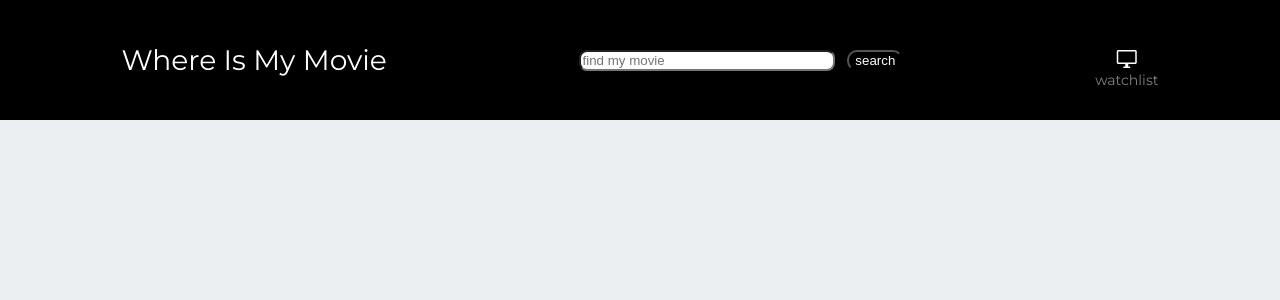
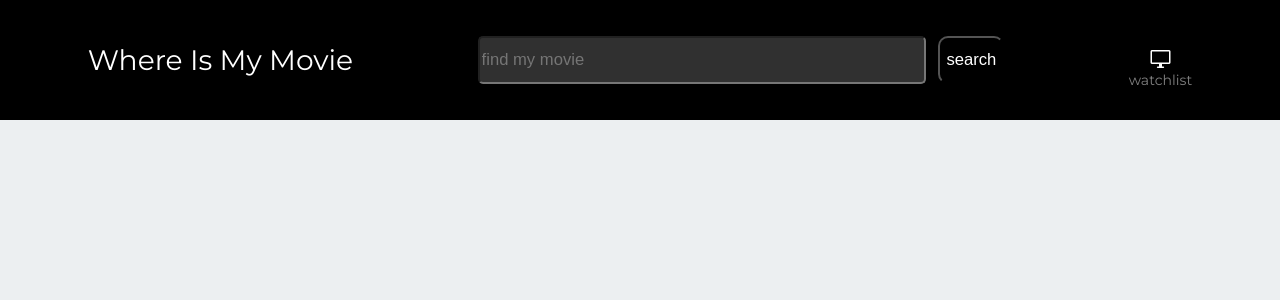
Before and after one commit to vineethp1232/where-is-my-movie, a React (Create React App) app: page / in a window 1280 px wide. Shown: the top 300 px of the page. Built offline with nearby package versions, Linux system fonts and the light colour scheme.

Commit message:
navbar style changed

```diff
--- a/src/Navbar/index.js
+++ b/src/Navbar/index.js
@@ -1,23 +1,29 @@
-import React, { useState } from 'react'
+import React, { useState,useRef } from 'react'
 import "./navbar.css"
-import { Link } from "react-router-dom"
+import { Link,useNavigate } from "react-router-dom"
 function Index({ handleSearch, watchlist }) {
-
+  const Inputref=useRef(null)
   const [search, setSearch] = useState("")
+  const navigate=useNavigate();
   function handleInputChange(event) {
     setSearch(event.target.value)
   }
-  function getSearch() {
+  function handleFormSubmit(event) {
+    event.preventDefault();
     handleSearch(search)
      setSearch("")
+     navigate('/');
+     Inputref.current.focus();
   }
   return (
     <div className='nav'>
       <h1><Link to="./">Where Is My Movie</Link></h1>
 
         <div className='search'>
-          <input type="text" placeholder='find my movie' onChange={handleInputChange} className='search-box'></input>
-          <button onClick={getSearch} type="submit" className='search'><Link to="/">search</Link></button>
+          <form onSubmit={handleFormSubmit}>
+          <input type="text" placeholder='find my movie' value={search} onChange={handleInputChange} className='search-box' ref={Inputref}></input>
+          <button onClick={handleFormSubmit} type="submit" className='search'>search</button>
+          </form>
         </div>
         <Link to="/watchlist"><div className='watchlist_container'>
           <span className="material-symbols-rounded" id="watchlist">
--- a/src/Navbar/navbar.css
+++ b/src/Navbar/navbar.css
@@ -19,15 +19,20 @@ a{
   }
 
 .search-box{
-  border-radius: 8px;
-  width:20vw;
+  border-radius: 5px;
+  width:35vw;
+  height:6vh;
   margin-right: 1vw;
+  background-color:#303030;
+  color:white;
+  font-size: 1.3vw;
 }
 .search{
   right: 0;
   border-radius: 10px;
   background-color:black;
   color: white;
+  font-size: 1.3vw;
 }
 
 .material-symbols-rounded {
@@ -85,3 +90,6 @@ a{
 .watchlist_container:hover .watchlist-text {
   color:white;
 }
+form{
+  display: flex;
+}
--- a/src/movieDetails.css
+++ b/src/movieDetails.css
@@ -100,8 +100,9 @@
     }
     .rating{
     color:#E0E0E0;
-            margin-left:0.5vw;
+
           margin-top:43vh ;
+          font-size: 1vw;
     }
     .description {
         display: flex;
@@ -196,13 +197,15 @@ iframe, .iframe{
 #watchNow{
   background-color: rgba(255, 255, 255, 0.2);
   width:30vw;
-  margin-left:23vw;
-  margin-bottom: 15vh;
+  margin-left:20vw;
+
+  margin-right: 10vw;
   text-shadow: 2px 2px 4px rgba(0, 0, 0, 0.5);
 }
 .watch{
   display: flex;
   margin-bottom: 3vh;
+
 }
 .detail_watch{
   width:30vw;
--- a/src/movieDetails.js
+++ b/src/movieDetails.js
@@ -24,11 +24,12 @@ function MovieDetails({ movies, getWatchList, watchlist, isFromWatchlist }) {
               <div className="title1">{myMovie.title}</div>
 
               <div className="title2">{myMovie.tagline}</div>
-              <h3 className="year">
+
+              <div className="watch">
+                <div className="detail_watch">
+                <h3 className="year">
                 {myMovie.year}, {myMovie.directors[0]}
               </h3>
-              <div className="watch">
-                <div className="detail_watch">
                   <span className="rating">
                     IMDB rating {myMovie.imdbRating}/100
                   </span>
@@ -42,58 +43,15 @@ function MovieDetails({ movies, getWatchList, watchlist, isFromWatchlist }) {
                     })}
                   </p>
                 </div>
-                {myMovie.streamingInfo.in &&
-                Object.keys(myMovie.streamingInfo.in).length > 0 ? (
-                  <div>
-                    {myMovie.streamingInfo.in.hotstar && (
-                      <a
-                        href={myMovie.streamingInfo.in.hotstar[0].link}
-                        target="_blank"
-                        rel="noopener noreferrer"
-                      >
-                        <button className="button2" id="watchNow">
-                          Watch on Hotstar
-                        </button>
-                      </a>
-                    )}
-                    {myMovie.streamingInfo.in.prime && (
-                      <a
-                        href={myMovie.streamingInfo.in.prime[0].link}
-                        target="_blank"
-                        rel="noopener noreferrer"
-                      >
-                        <button className="button2" id="watchNow">
-                          Watch on prime video
-                        </button>
-                      </a>
-                    )}
-                    {myMovie.streamingInfo.in.netflix && (
-                      <a
-                        href={myMovie.streamingInfo.in.netflix[0].link}
-                        target="_blank"
-                        rel="noopener noreferrer"
-                      >
-                        <button className="button2" id="watchNow">
-                          Watch on Netflix
-                        </button>
-                      </a>
-                    )}
-                    {myMovie.streamingInfo.in.apple && (
-                      <a
-                        href={myMovie.streamingInfo.in.apple[0].link}
-                        target="_blank"
-                        rel="noopener noreferrer"
-                      >
-                        <button className="button2" id="watchNow">
-                          Watch on Apple
-                        </button>
-                      </a>
-                    )}
-                    {/* Render other platforms in a similar way */}
-                  </div>
-                ) : (
-                  <p></p>
-                )}
+                {myMovie.streamingInfo.in && Object.keys(myMovie.streamingInfo.in).length > 0 ? (
+  <a href={Object.values(myMovie.streamingInfo.in)[Object.keys(myMovie.streamingInfo.in).length > 1 ? 1 : 0][0].watchLink} target="_blank" rel="noopener noreferrer">
+    <button className="button2" id="watchNow">Watch on {Object.keys(myMovie.streamingInfo.in)[Object.keys(myMovie.streamingInfo.in).length > 1 ? 1 : 0]}</button>
+  </a>
+) : (
+  <p></p>
+)}
+
+
               </div>
             </div>
           </div>
```
Also changed, not shown: src/Navbar/film.jpg (deleted).
